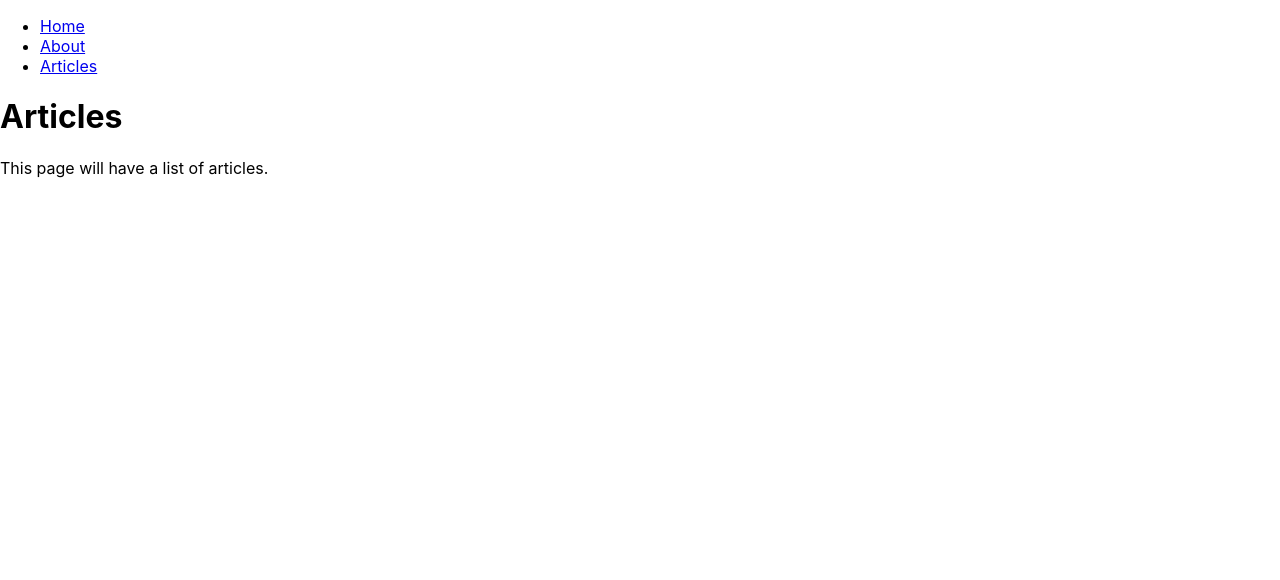
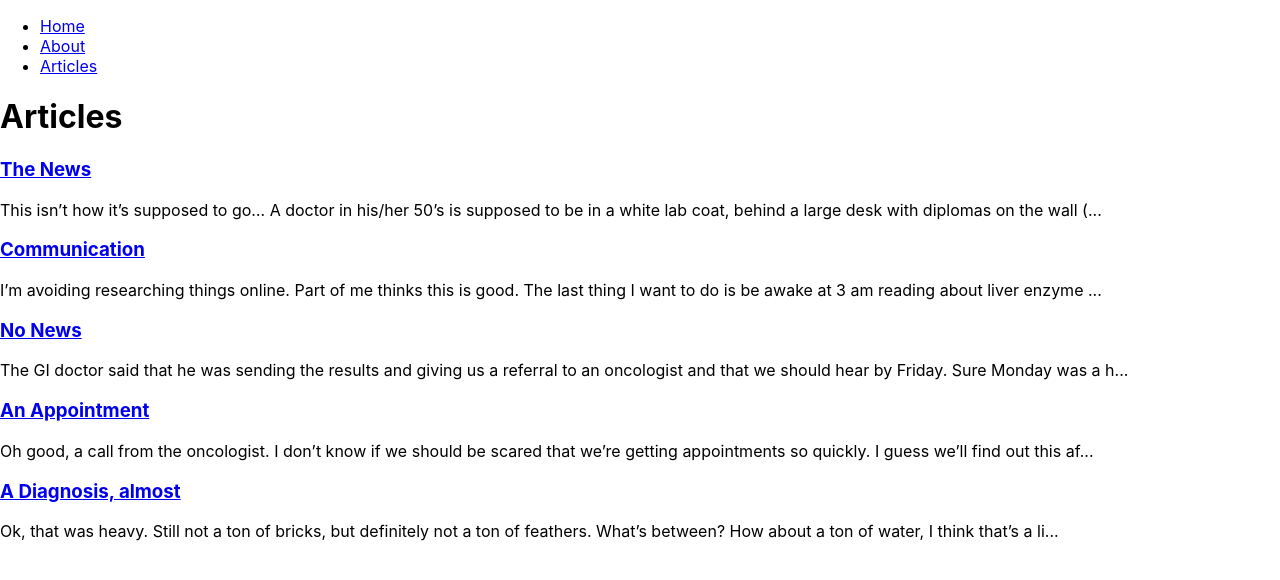
Before and after one commit to AronKuch/full-reaction, a React (Create React App) app: page /articlelist in a window 1280 px wide. Shown: the top 580 px of the page. Built offline with nearby package versions, Linux system fonts and the light colour scheme.

Commit message:
Artilce list component and page updates

```diff
--- /dev/null
+++ b/src/components/listcomponent.js
@@ -0,0 +1,21 @@
+import React from "react";
+import { Link } from "react-router-dom";
+import ReactHtmlParser from "react-html-parser";
+
+const ListComponent = ({ articles, sample }) => (
+  <>
+    {articles.map((article, key) => (
+      <>
+        <h3>
+          <Link key={key} to={`/article/${article.name}`}>
+            {article.title}
+          </Link>
+        </h3>
+        {sample === true ? (
+          <p>{ReactHtmlParser(article.content.substring(3, 150))}...</p>
+        ) : null}
+      </>
+    ))}
+  </>
+);
+export default ListComponent;
--- a/src/pages/article.js
+++ b/src/pages/article.js
@@ -1,15 +1,19 @@
 import React from "react";
 import { useParams } from "react-router-dom";
+import ReactHtmlParser from "react-html-parser";
 import content from "./content.js";
-import ReactHtmlParser from "react-html-parser";
+import ListComponent from "../components/listcomponent.js";
 
 const ArticlePage = ({ match }) => {
   let { name } = useParams();
   let article = content.find((article) => article.name === name);
+  let otherArticles = content.filter((article) => article.name !== name);
   return (
     <>
       <h1>{article.title}</h1>
       {ReactHtmlParser(article.content)}
+      <h2>Other Article</h2>
+      <ListComponent articles={otherArticles} />
     </>
   );
 };
--- a/src/pages/articleslist.js
+++ b/src/pages/articleslist.js
@@ -1,9 +1,11 @@
 import React from "react";
+import ListComponent from "../components/listcomponent.js";
+import content from "./content.js";
 
 const ArticleListPage = () => (
   <>
     <h1>Articles</h1>
-    <p>This page will have a list of articles.</p>
+    <ListComponent articles={content} sample={true} />
   </>
 );
 
```
Also changed, not shown: 1 other file (tests, documents, lock files or other folders).
